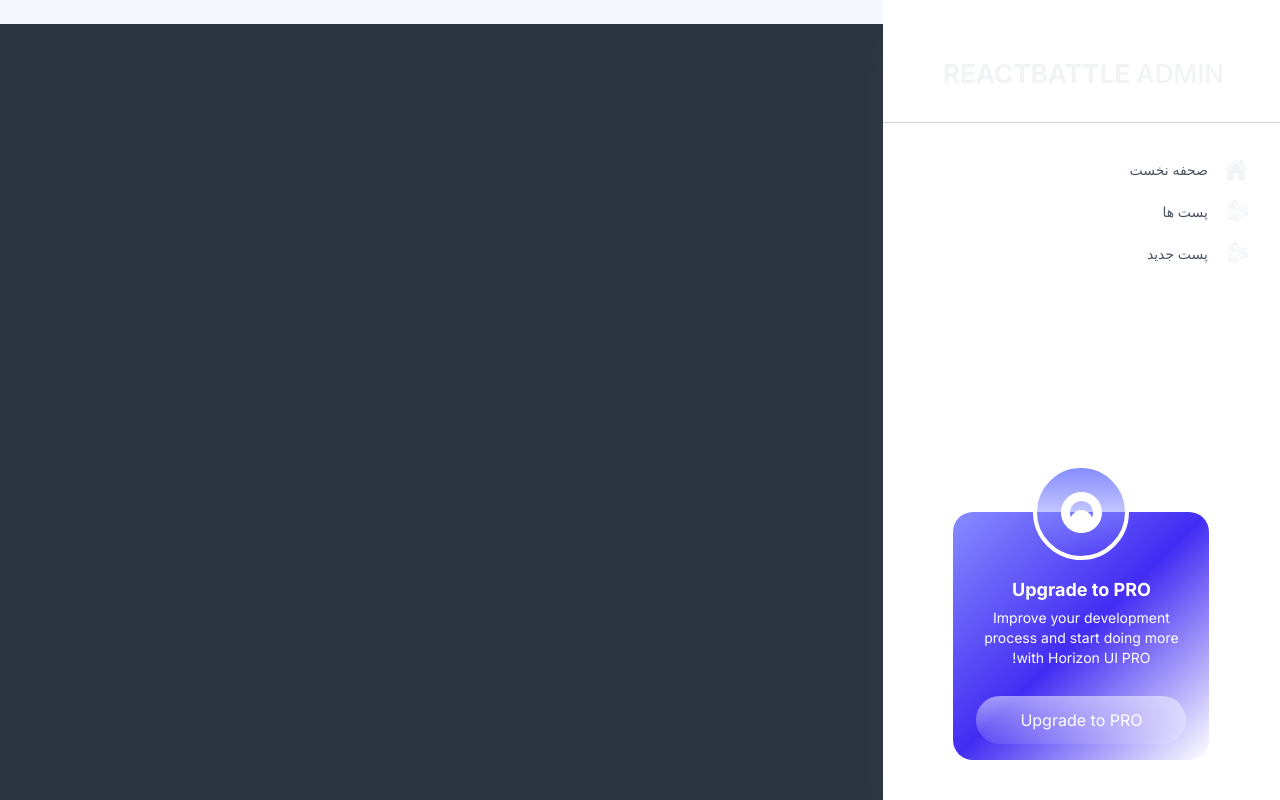
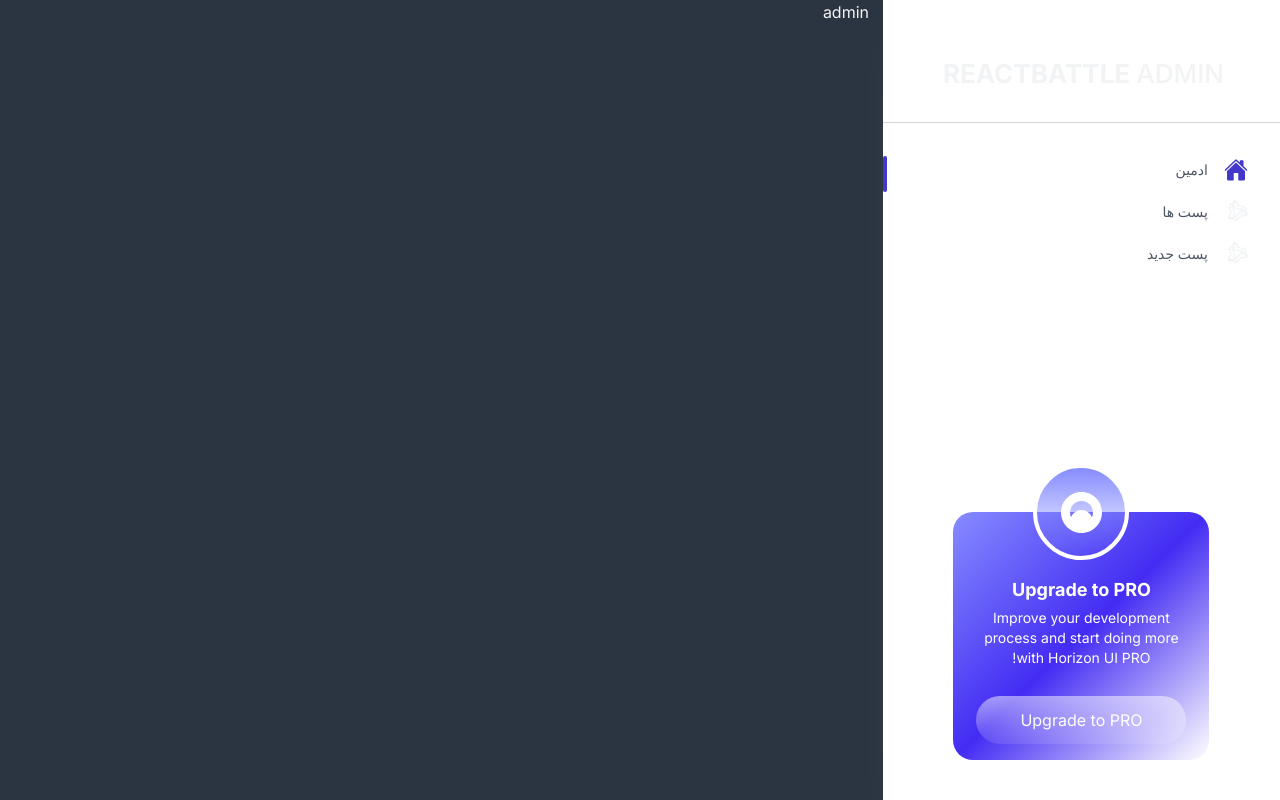
Before and after one commit to homayunmmdy/Magnitify, a Next.js app: page /admin in a window 1280 px wide. Built offline with nearby package versions, Linux system fonts and the light colour scheme.

Commit message:
improve admin

```diff
--- /dev/null
+++ b/app/admin/layout.jsx
@@ -0,0 +1,24 @@
+import AdminSidbar from "../ui/admin/Sidebar";
+
+export default function AdminLayout({
+    children,
+  }) {
+    return (
+        <div>
+        <div className="flex h-full w-full">
+          <AdminSidbar />
+          <div className="h-full w-full bg-lightPrimary dark:!bg-navy-900">
+            <main className="mx-[12px] h-full flex-none transition-all md:pr-2 xl:mr-[403px]">
+              <div className="h-full">
+                {children}
+                {/* <Breadcrumb />
+                <Routes>
+                  <Route path="/post" element={<AdminPostForm />} />
+                </Routes> */}
+              </div>
+            </main>
+          </div>
+        </div>
+      </div>
+    );
+  }
--- a/app/admin/page.jsx
+++ b/app/admin/page.jsx
@@ -1,27 +1,11 @@
-// import AdminPostForm from "./components/AdminPostForm";
-import AdminSidbar from "../ui/admin/Sidebar";
-// import { Routes, Route } from "react-router-dom";
-// import Breadcrumb from "./components/Breadcrumb";
+import React from 'react'
 
 const Admin = () => {
   return (
-    <div style={{ backgroundColor: "rgb(244, 247, 254)" }}>
-      <div className="flex h-full w-full">
-        <AdminSidbar />
-        <div className="h-full w-full bg-lightPrimary dark:!bg-navy-900">
-          <main className="mx-[12px] h-full flex-none transition-all md:pr-2 xl:ml-[403px]">
-            <div className="h-full">
-              Admin
-              {/* <Breadcrumb />
-              <Routes>
-                <Route path="/post" element={<AdminPostForm />} />
-              </Routes> */}
-            </div>
-          </main>
-        </div>
-      </div>
+    <div>
+      admin
     </div>
-  );
-};
+  )
+}
 
-export default Admin;
+export default Admin
--- a/app/admin/posts/page.jsx
+++ b/app/admin/posts/page.jsx
@@ -24,7 +24,7 @@ const Posts = async () => {
           uniqueCategories?.map((uniqueCategory, categoryIndex) => (
             <div key={categoryIndex} className="mb-4">
               <h2>{uniqueCategory}</h2>
-              <div className="lg:grid grid-cols-2 xl:grid-cols-4 ">
+              <div className="lg:grid grid-cols-2 xl:grid-cols-3 ">
                 {tickets
                   .filter((ticket) => ticket.category === uniqueCategory)
                   .map((filteredTicket, _index) => (
--- a/app/ui/admin/NavLink.jsx
+++ b/app/ui/admin/NavLink.jsx
@@ -8,7 +8,7 @@ import Link from "next/link";
 
 
 const links = [
-    { name: "صحفه نخست", href: "/", icon: IoHome },
+    { name: " ادمین", href: "/admin", icon: IoHome },
     { name: "پست ها", href: "/admin/posts", icon: FaBattleNet },
     { name: "پست جدید", href: "/admin/post/new", icon: FaBattleNet },
 ];
--- a/app/ui/admin/post/AdminPost.jsx
+++ b/app/ui/admin/post/AdminPost.jsx
@@ -27,8 +27,10 @@ const AdminPost = ({ ticket }) => {
         </div>
       </div>
       <Link href={`/admin/post/${ticket._id}`} style={{ display: "contents" }}>
+      <img src={ticket.imgurl} alt={ticket.title} />
+
         <h4 className="mb-1">{ticket.title}</h4>
-        <hr className="h-px  border-0 bg-page mb-2 "></hr>
+        <hr className="h-px  border-0 bg-page mb-2"></hr>
         <p className="whitespace-pre-wrap">{ticket.description}</p>
 
         <div className="flex-grow"></div>
--- a/app/ui/home/EditTicketForm.jsx
+++ b/app/ui/home/EditTicketForm.jsx
@@ -19,8 +19,6 @@ const EditTicketForm = ({ ticket }) => {
     startingTicketData["title"] = ticket.title;
     startingTicketData["description"] = ticket.description;
     startingTicketData["imgurl"] = ticket.imgurl;
-
-
   }
 
   const [formData, setFormData] = useState(startingTicketData);
```
